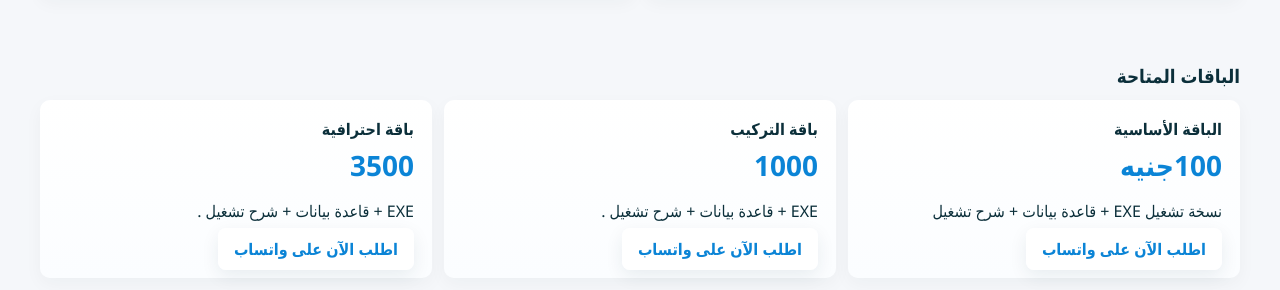
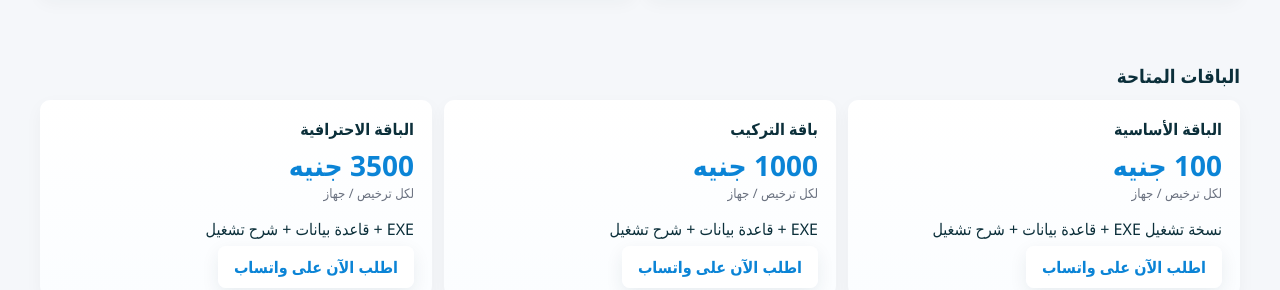
Before and after one commit to wael2/waset, a plain HTML site: page Landing.waset.html in a window 1280 px wide. Shown: the part 1141-1431 px from the top of the page. Drawn offline with Linux system fonts and the light colour scheme.

Commit message:
Update Landing.waset.html

```diff
--- a/Landing.waset.html
+++ b/Landing.waset.html
@@ -201,24 +201,31 @@
   <div style="max-width:1200px;margin:0 auto;">
     <h3 style="margin:0 0 12px">الباقات المتاحة</h3>
     <div class="pricing">
+
       <div class="price-card">
         <h4>الباقة الأساسية</h4>
-          <div class="price">100جنيه</div>
-          <p>نسخة تشغيل EXE + قاعدة بيانات + شرح تشغيل </p>
+        <div class="price">100 جنيه</div>
+        <div style="font-size:13px;color:var(--muted);margin-bottom:10px;">لكل ترخيص / جهاز</div>
+        <p>نسخة تشغيل EXE + قاعدة بيانات + شرح تشغيل</p>
         <a class="btn" href="https://wa.me/01006106405" target="_blank">اطلب الآن على واتساب</a>
       </div>
+
       <div class="price-card">
         <h4>باقة التركيب</h4>
-          <div class="price">1000</div>
-          <p>EXE + قاعدة بيانات + شرح تشغيل .</p>
+        <div class="price">1000 جنيه</div>
+        <div style="font-size:13px;color:var(--muted);margin-bottom:10px;">لكل ترخيص / جهاز</div>
+        <p>EXE + قاعدة بيانات + شرح تشغيل</p>
         <a class="btn" href="https://wa.me/01006106405" target="_blank">اطلب الآن على واتساب</a>
       </div>
+
       <div class="price-card">
-          <h4>باقة احترافية</h4>
-          <div class="price">3500</div>
-          <p>EXE + قاعدة بيانات + شرح تشغيل .</p>
+        <h4>الباقة الاحترافية</h4>
+        <div class="price">3500 جنيه</div>
+        <div style="font-size:13px;color:var(--muted);margin-bottom:10px;">لكل ترخيص / جهاز</div>
+        <p>EXE + قاعدة بيانات + شرح تشغيل</p>
         <a class="btn" href="https://wa.me/01006106405" target="_blank">اطلب الآن على واتساب</a>
       </div>
+
     </div>
   </div>
 </section>
```
Lines whose indentation alone changed are shown as unchanged.
